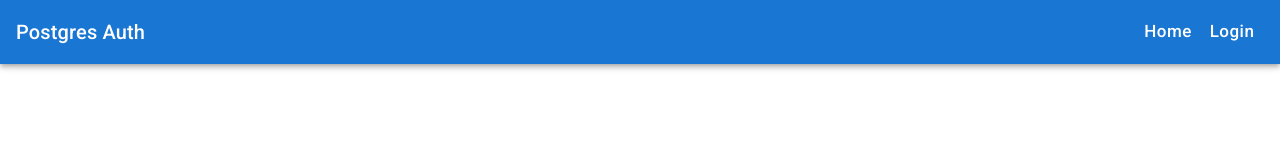
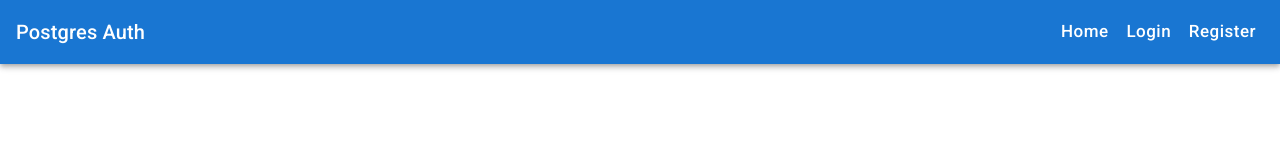
Before and after one commit to mgabrielo/Postgres-Auth, a React (Vite) app in the folder frontend/: page / in a window 1280 px wide. Shown: the top 160 px of the page. Built offline with nearby package versions, Linux system fonts and the light colour scheme; no server answers.

Commit message:
3rd commit

```diff
--- a/frontend/src/components/dialog/Dialog.jsx
+++ b/frontend/src/components/dialog/Dialog.jsx
@@ -31,7 +31,7 @@ export default function LogOutDialog({
   };
 
   React.useEffect(() => {
-    if (isOpen == true) {
+    if (isOpen) {
       handleOpen();
     }
   }, [isOpen]);
--- a/frontend/src/components/header/Header.jsx
+++ b/frontend/src/components/header/Header.jsx
@@ -115,19 +115,49 @@ const Header = () => {
                 overflowY: "scroll",
               }}
             >
-              <MenuItem onClick={() => navigate("/")}>
+              <MenuItem
+                onClick={() => {
+                  navigate("/");
+                  handleCloseNavMenu();
+                }}
+              >
                 <Typography textAlign="center">Home</Typography>
               </MenuItem>
               {!currentUser ? (
-                <MenuItem onClick={() => navigate("/login")}>
+                <Box>
+                  <MenuItem
+                    onClick={() => {
+                      navigate("/register");
+                      handleCloseNavMenu();
+                    }}
+                  >
+                    <Typography textAlign="center">Register</Typography>
+                  </MenuItem>
+                  <MenuItem
+                    onClick={() => {
+                      navigate("/login");
+                      handleCloseNavMenu();
+                    }}
+                  >
                     <Typography textAlign="center">Login</Typography>
                   </MenuItem>
+                </Box>
               ) : (
                 <Box>
-                  <MenuItem onClick={() => navigate("/landing-page")}>
+                  <MenuItem
+                    onClick={() => {
+                      navigate("/landing-page");
+                      handleCloseNavMenu();
+                    }}
+                  >
                     <Typography textAlign="center">Profile</Typography>
                   </MenuItem>
-                  <MenuItem onClick={() => setHandleOpen(true)}>
+                  <MenuItem
+                    onClick={() => {
+                      setHandleOpen(true);
+                      handleCloseNavMenu();
+                    }}
+                  >
                     <Typography textAlign="center">Logout</Typography>
                   </MenuItem>
                 </Box>
@@ -168,6 +198,7 @@ const Header = () => {
               Home
             </Button>
             {!currentUser ? (
+              <>
                 <Button
                   color="inherit"
                   sx={{
@@ -181,6 +212,20 @@ const Header = () => {
                 >
                   Login
                 </Button>
+                <Button
+                  color="inherit"
+                  sx={{
+                    textTransform: "capitalize",
+                    fontSize: 17,
+                    ":hover": {
+                      textDecoration: "underline",
+                    },
+                  }}
+                  onClick={() => navigate("/register")}
+                >
+                  Register
+                </Button>
+              </>
             ) : (
               <Box sx={{ width: "100%", display: "flex" }}>
                 <Button
```
Lines whose indentation alone changed are shown as unchanged.
